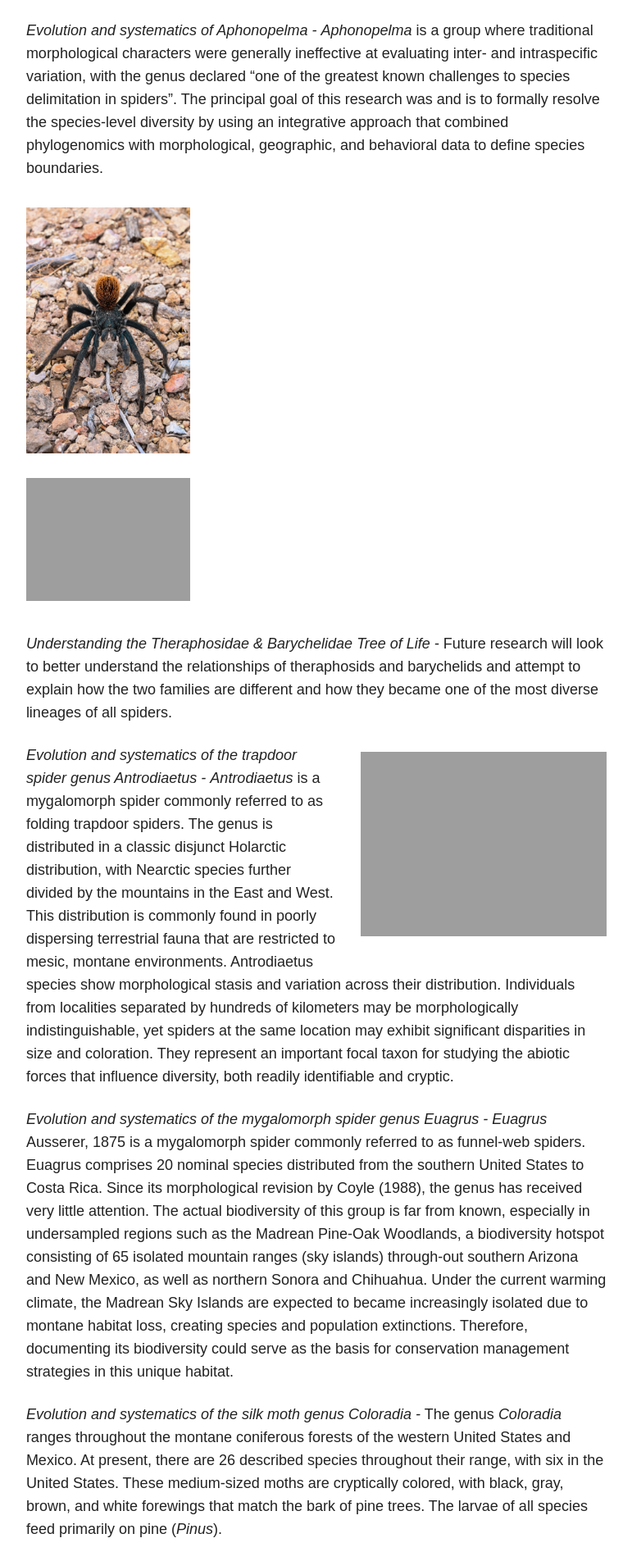
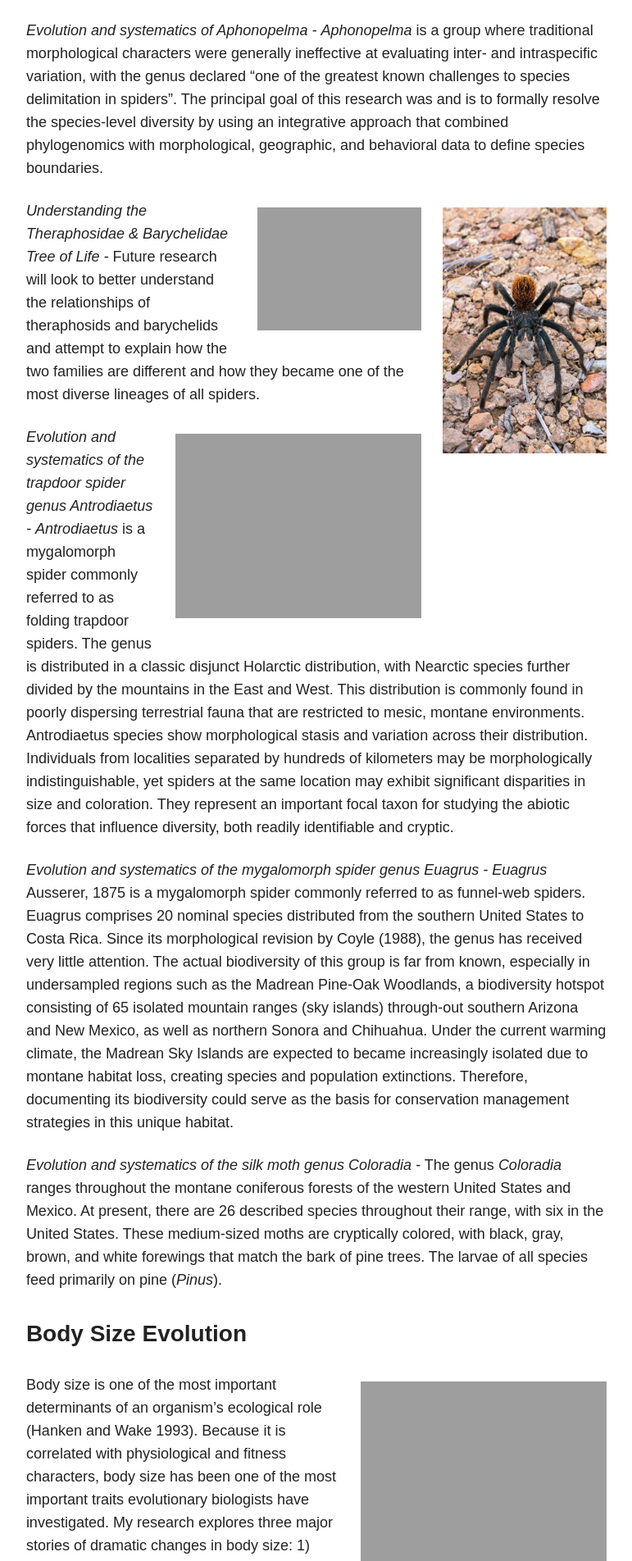
Before and after one commit to thehamiltonlab/thehamiltonlab.github.io, a Jekyll site: the page built from research/index.md, in a window 1280 px wide. Shown: the part 1690-3594 px from the top of the page at 82% size, without its empty margins (254-1025 px from the left). Built offline with Jekyll 4.4.1, drawn with Linux system fonts in a browser that asks for light colours; nearby versions of some CDN libraries.

Commit message:
Update index.md

```diff
--- a/research/index.md
+++ b/research/index.md
@@ -41,9 +41,11 @@ Our research addresses a wide range of evolutionary questions by investigating t
 <figure>
 	<a href="{{ site.url }}/images/Sierra_San_Luis.jpeg"><img src="{{ site.url }}/images/Sierra_San_Luis.jpeg" alt="image" width="200" height="300.2"> </a>
 </figure>
+{: .pull-right}
 <figure>
 	<a href="{{ site.url }}/images/Sierra_Aconchi.JPG"><img src="{{ site.url }}/images/Sierra_Aconchi.JPG" alt="image" width="200" height=""> </a>
 </figure>
+{: .pull-right}
 
 *Understanding the Theraphosidae & Barychelidae Tree of Life -* Future research will look to better understand the relationships of theraphosids and barychelids and attempt to explain how the two families are different and how they became one of the most diverse lineages of all spiders.
 
```
